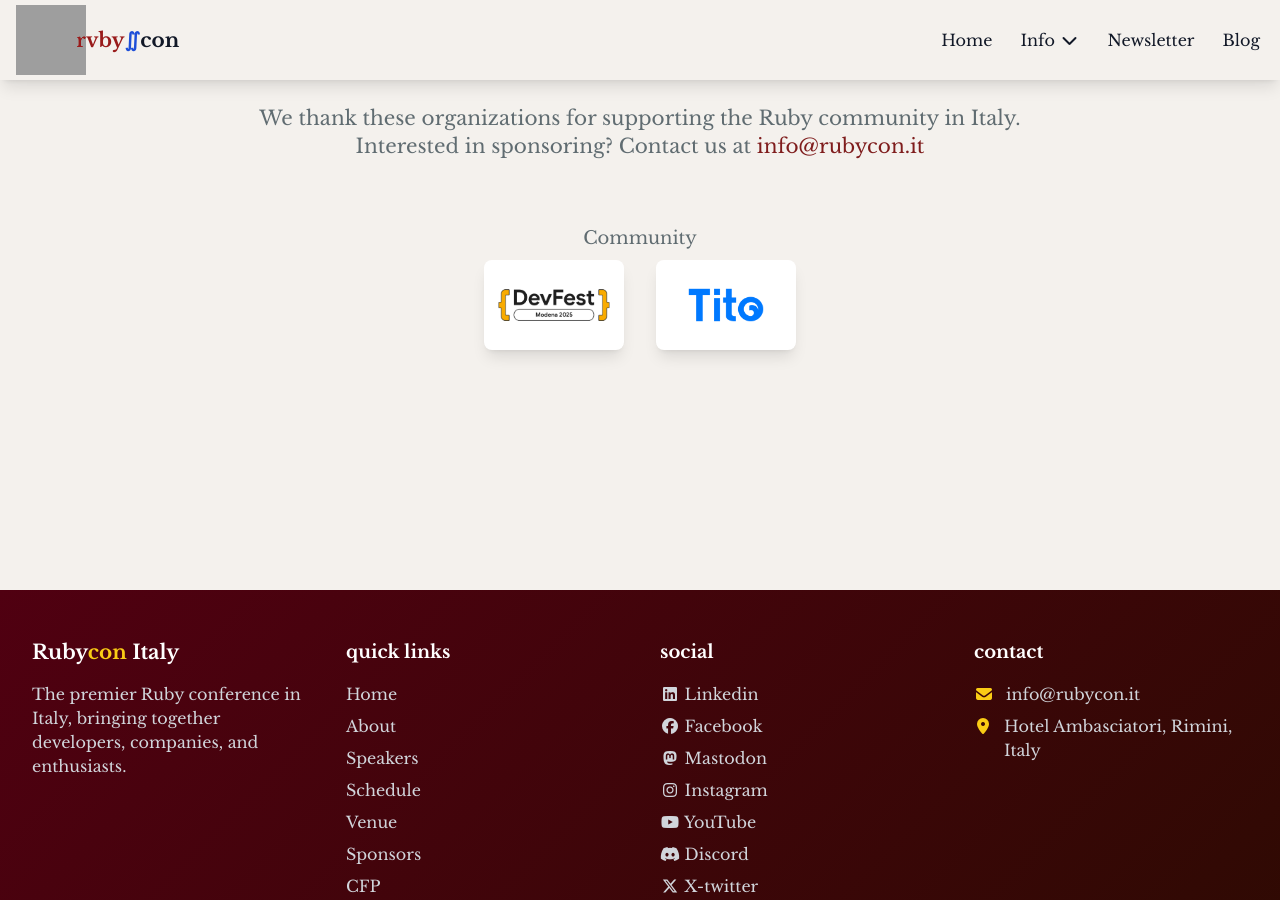
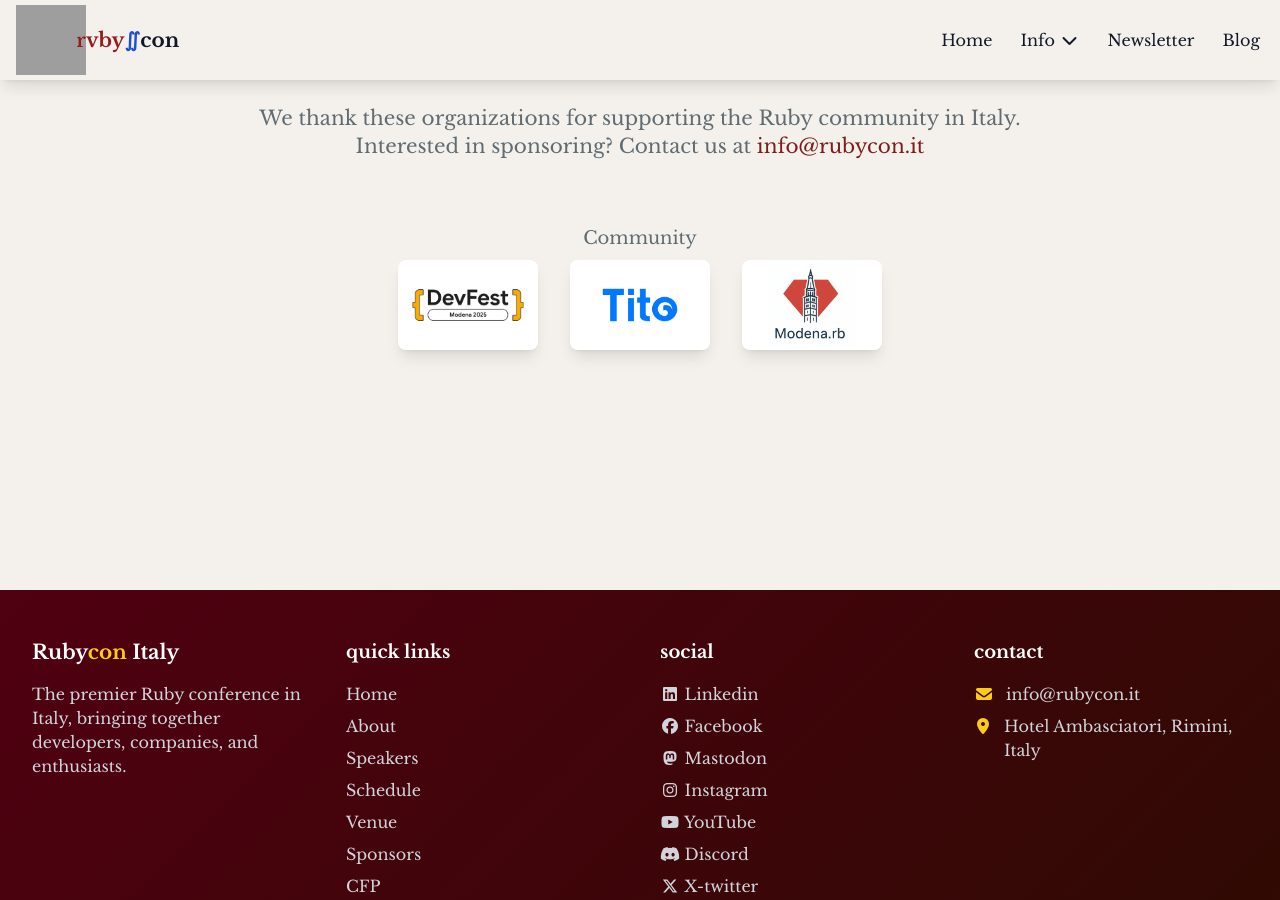
Before and after one commit to palladius/rubycon.it, a Jekyll site: the page built from rubycon.it/index.html, in a window 1280 px wide and 900 px high, scrolled down 3548 px. Built offline with Jekyll 4.4.1, drawn with Linux system fonts in a browser that asks for light colours; nearby versions of some CDN libraries; grey boxes are pictures that could not be loaded.

Commit message:
added modena.rb logo

```diff
--- a/rubycon.it/_data/sponsors.yml
+++ b/rubycon.it/_data/sponsors.yml
@@ -23,3 +23,7 @@
     img: '/assets/images/sponsors/tito.png'
     url: 'https://ti.to/home'
     size_scale: '0.6'
+  - name: 'Modena.rb'
+    img: '/assets/images/sponsors/modenarb.jpg'
+    url: 'https://t.me/+0HSZ-Bv4-A1iODk0'
+    size_scale: '1.2'
--- a/rubycon.it/_includes/sponsors.html
+++ b/rubycon.it/_includes/sponsors.html
@@ -5,20 +5,18 @@
 {% endcapture %}
 
 {% capture content %}
-    <div >
     {% for sponsor in site.data.sponsors %}
         <div data-aos="fade-up" class="box-logos-{{ sponsor.title }}">
             <h2 class="mb-2 mt-4 text-center capitalize text-lg">{{ sponsor.title }}</h2>
             <div class="flex flex-wrap gap-8 items-center justify-center">
             {% for logo in sponsor.logos %}
-                <a href="{{ logo.url }}" target="_blank" class="flex justify-center p-2 overflow-hidden bg-white shadow-lg rounded-lg">
+                <a href="{{ logo.url }}" target="_blank" class="flex justify-center p-2 overflow-hidden bg-white shadow-lg hover:scale-[1.03] transition linear-50 rounded-lg">
                     <img src="{{ logo.img }}" alt="{{ logo.name }}" class="w-full object-contain scale-[{{ logo.size_scale }}]" style="mix-blend-mode: darken;">
                 </a>
             {% endfor %}
             </div>
         </div>
     {% endfor %}
-    </div>
 {% endcapture %}
 
 {% include section.html
```
Also changed, not shown: rubycon.it/assets/images/sponsors/modenarb.jpg (added).
